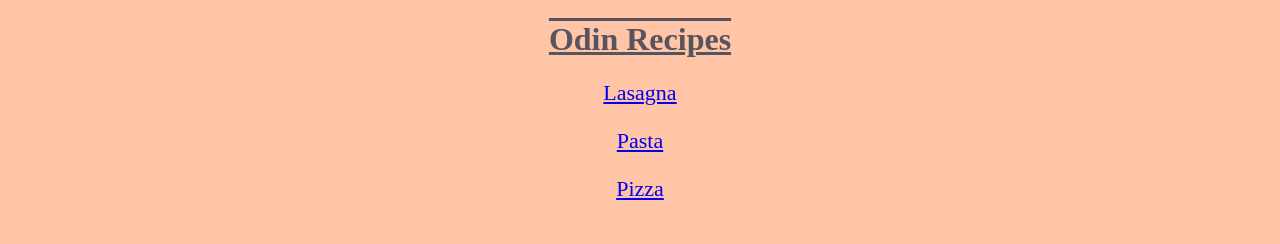
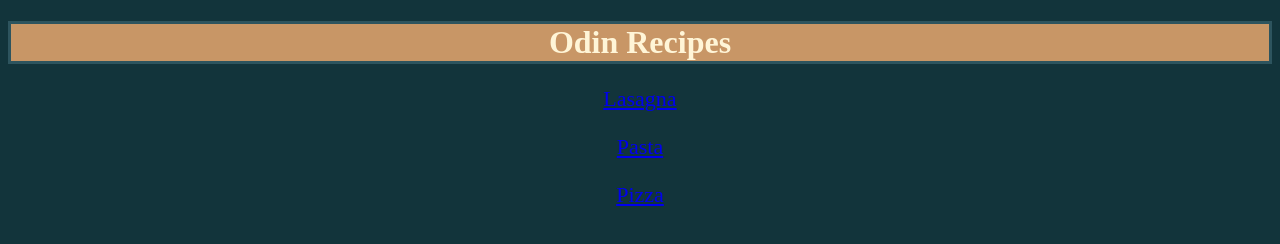
Before and after one commit to agaffoor-dev/odin-recipes, a plain HTML site: page index.html in a window 1280 px wide. Drawn offline with Linux system fonts and the light colour scheme.

Commit message:
Added new colorscheme.
Trying this colorscheme to improve site aesthetics.

```diff
--- a/styles.css
+++ b/styles.css
@@ -1,6 +1,6 @@
 body {
-  background: #FFC5A6;
-  color: #58545F;
+  background: #12343b;
+  color: #fff5d7;
 }
 div.recipelist,
 h1 {
@@ -12,8 +12,11 @@ div.recipelist {
 }
 
 h1.center {
-  text-decoration-line: overline underline;
+  padding: 0px;
+  border-style: solid;
+  border-color: #2d545e;
   text-align: center;
+  background-color: #c89666;
 }
 
 img.center {
```
